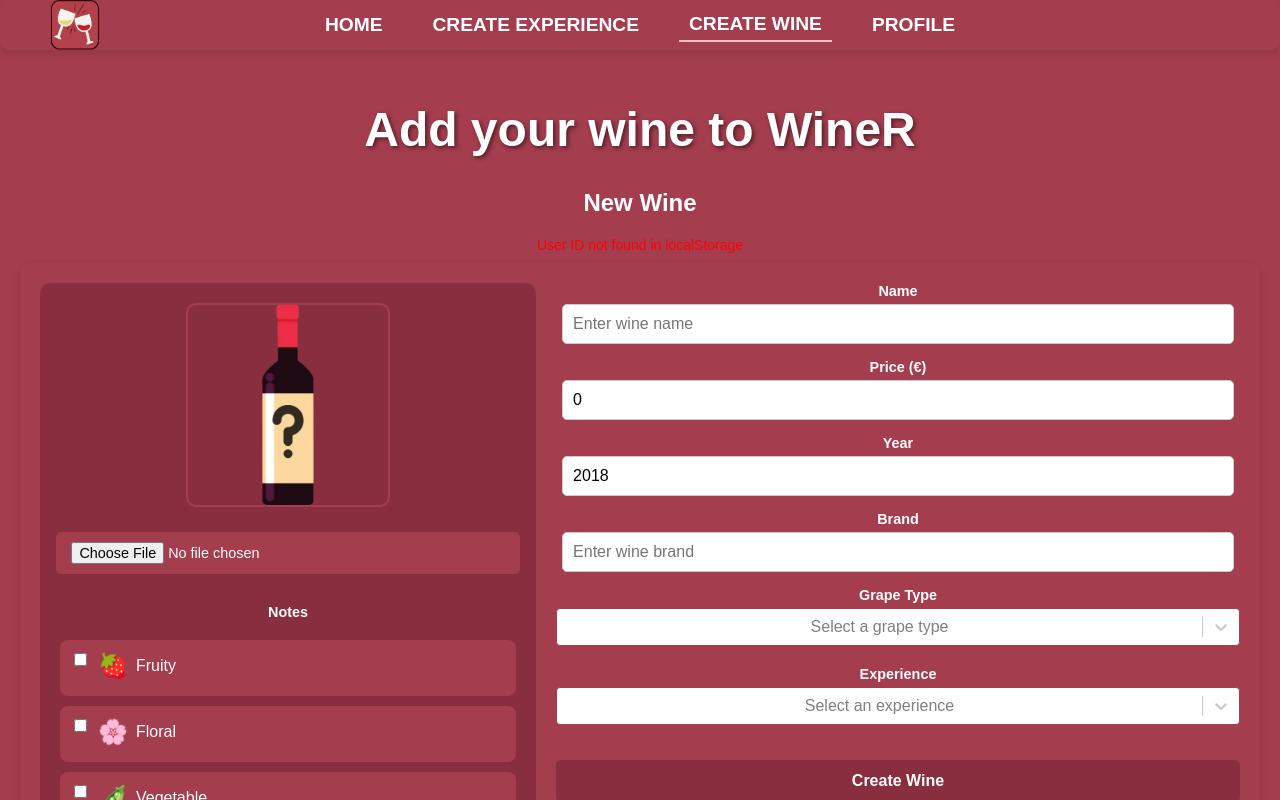
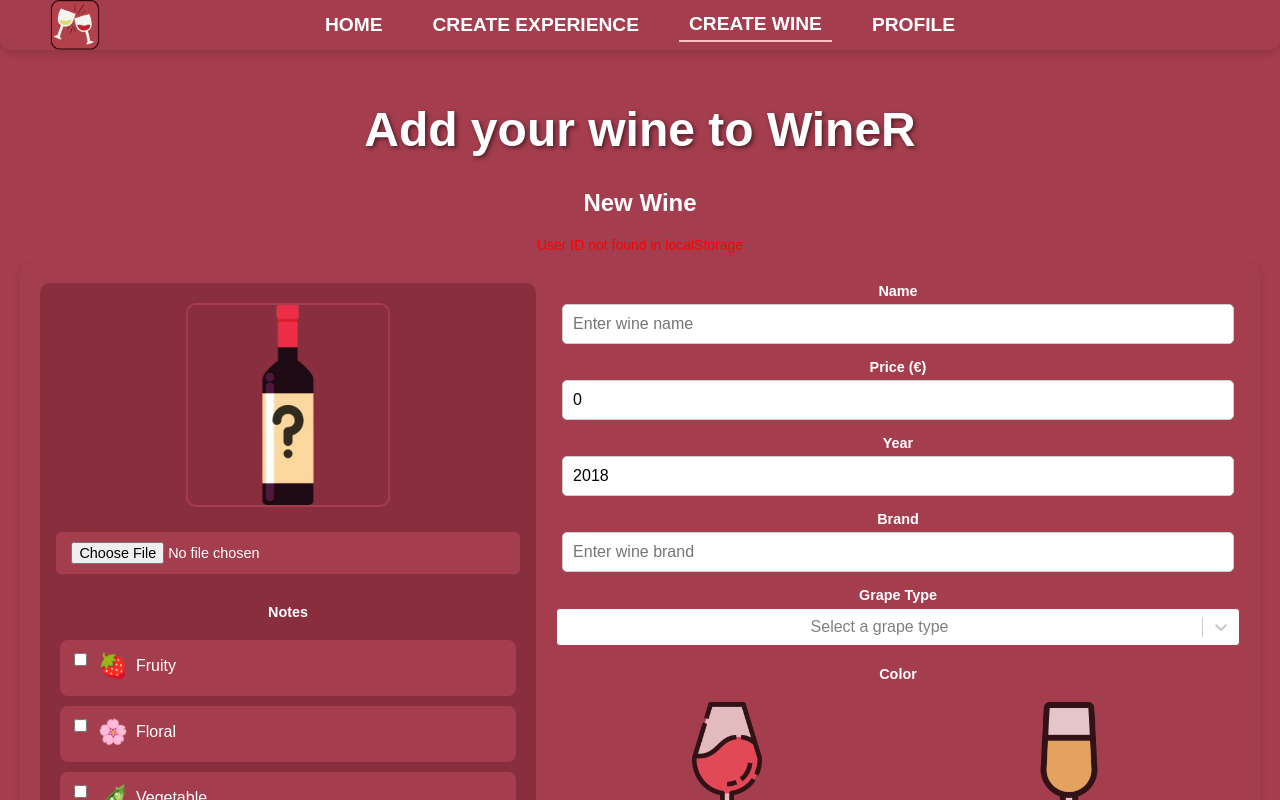
Before and after one commit to cbuzzz/WineR_React_Frontend, a React (Create React App) app: page /createWine in a window 1280 px wide. Built offline with nearby package versions, Linux system fonts and the light colour scheme.

Commit message:
Create wine final

```diff
--- a/src/pages/WineMaker/createWine.tsx
+++ b/src/pages/WineMaker/createWine.tsx
@@ -6,8 +6,9 @@ import NavWineMaker from '../../components/NavWineMaker';
 import wineService from '../../services/wineService';
 import grapeTypeService from '../../services/grapeTypeService';
 import experienceService from '../../services/experienceService';
-import createBackground from '../../assets/vinito.png';
 import defaultWineImage from '../../assets/winebottleint.png';
+import RedWineImage from '../../assets/red-wine.png';
+import WhiteWineImage from '../../assets/white-wine.png';
 import { Service } from '../../models/serviceModel';
 import { Wine } from '../../models/wineModel';
 import { Experience } from '../../models/experienceModel';
@@ -101,7 +102,7 @@ const CreateWine: React.FC = () => {
         setFormData((prev) => ({
             ...prev,
             grapetype: selectedOption ? selectedOption.value : '',
-            color: selectedOption?.value.includes('RED') ? 'Red' : 'White', // Determina el color según el contenido del string
+            color: selectedOption?.label.includes('(RED)') ? 'Red' : selectedOption?.label.includes('(WHITE)') ? 'White' : '', // Determina el color según el contenido del string
         }));
     };
 
@@ -264,6 +265,25 @@ const CreateWine: React.FC = () => {
                                 }}
                             />
                         </div>
+
+                        <label style={{ fontWeight: 'bold', color: 'white' }} htmlFor="brand">Color</label>
+                        <div className="two-column-layout-wines">
+                            <div className={`right-column-wines ${formData.color === 'Red' ? 'highlighted' : ''}`}>
+                                <img
+                                    src={RedWineImage}
+                                    alt="Red Wine"
+                                    className="redwine-image"
+                                />
+                            </div>
+                            <div className={`left-column-wines ${formData.color === 'White' ? 'highlighted' : ''}`}>
+                                <img
+                                    src={WhiteWineImage}
+                                    alt="White Wine"
+                                    className="whitewine-image"
+                                />
+                            </div>
+                        </div>
+
                         <label htmlFor="experience" style={{ fontWeight: 'bold', color: 'white' }}>Experience</label>
                         <div className="Select__wrapper">
                             <Select
--- a/src/styles/createwine.css
+++ b/src/styles/createwine.css
@@ -206,3 +206,36 @@ input[type="number"]:focus {
     color: #892e3e;
     /* Color del texto seleccionado */
 }
+
+/* Imágenes color de vino */
+.two-column-layout-wines {
+    display: flex;
+    justify-content: space-between;
+    margin: 20px 0;
+}
+
+.right-column-wines,
+.left-column-wines {
+    width: 50%;
+    text-align: center;
+    transition: transform 0.3s ease, box-shadow 0.3s ease;
+}
+
+.right-column-wines img,
+.left-column-wines img {
+    width: 150px;
+    height: auto;
+    border-radius: 10px;
+    opacity: 0.7;
+    /* Imagen no seleccionada */
+}
+
+.right-column-wines.highlighted img,
+.left-column-wines.highlighted img {
+    opacity: 1;
+    /* Imagen seleccionada */
+    transform: scale(1.1);
+    /* Resaltar con escala */
+    box-shadow: 0px 4px 10px rgba(0, 0, 0, 0.5);
+    /* Sombra para la imagen seleccionada */
+}
```
Also changed, not shown: src/assets/red-wine.png (added), src/assets/white-wine.png (added).
